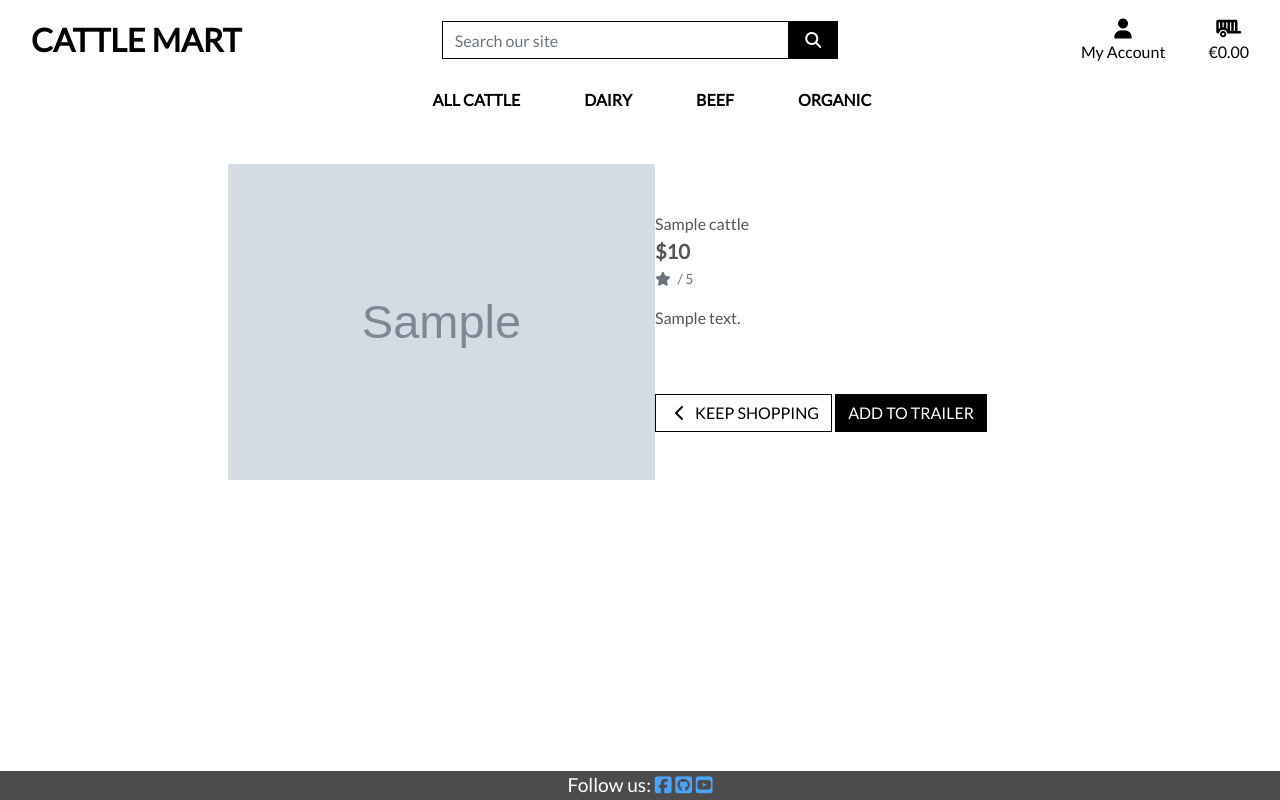
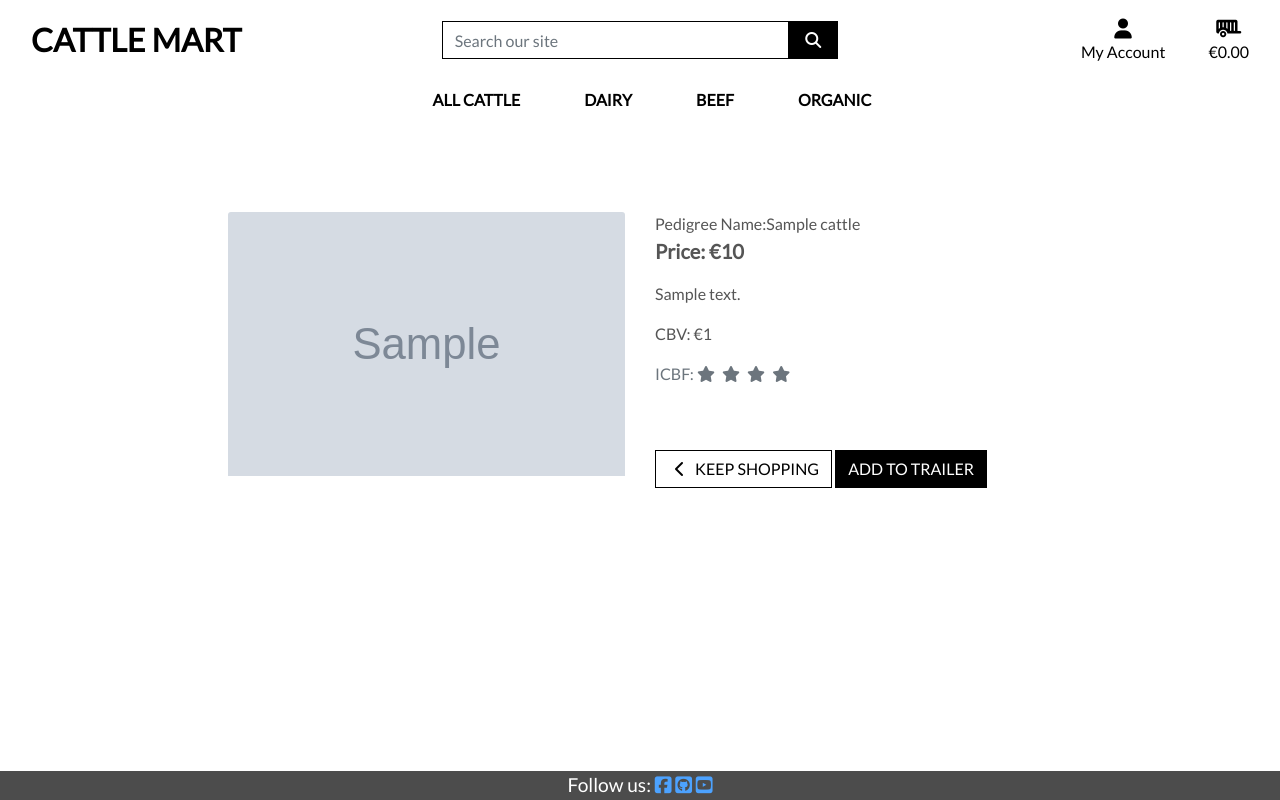
Before and after one commit to Farmer-Eds-Shed/Cattle-Mart, a Django app: page /cattle/1/ in a window 1280 px wide. Run offline with Django 3.2, Linux system fonts and the light colour scheme; tables that the repository leaves empty hold one stand-in row (values such as "Sample post"); grey boxes marked "Sample" are stand-in pictures; some libraries are stand-ins or nearby versions.

Commit message:
Fix layout of cattle detail template and add tooltips

```diff
--- a/cattle/templates/cattle/cattle_detail.html
+++ b/cattle/templates/cattle/cattle_detail.html
@@ -15,6 +15,7 @@
         <div class="row">
             <div class="col-12 col-md-6 col-lg-4 offset-lg-2">
                 <div class="image-container my-5">
+                    <div class="aspect-ratio-box">
                     {% if cattle.image %}
                         <a href="{{ cattle.image.url }}" target="_blank">
                             <img class="card-img-top img-fluid" src="{{ cattle.image.url }}" alt="{{ cattle.name }}">
@@ -24,25 +25,44 @@
                             <img class="card-img-top img-fluid" src="{{ MEDIA_URL }}noimage.png" alt="{{ cattle.name }}">
                         </a>
                     {% endif %}
+                    </div>
                 </div>
             </div>
             <div class="col-12 col-md-6 col-lg-4">
                 <div class="cattle-details-container mb-5 mt-md-5">
-                    <p class="mb-0">{{ cattle.name }}</p>
-                    <p class="lead mb-0 text-left font-weight-bold">${{ cattle.price }}</p>
+                    {% if cattle.name %}
+                        <p class="mb-0">Pedigree Name:{{ cattle.name }}</p>
+                    {% endif %}
+                        <p class="lead mb-0 text-left font-weight-bold">Price: €{{ cattle.price }}</p>
+                        <p class="mt-3">{{ cattle.description }}</p>
+                    {% if cattle.cbv %}
+                        <p data-toggle="tooltip" data-placement="right" title="The CBV is a tool that gives farmers an insight into the genetic value of animals destined for beef production. It comprises traits that are of economic importance to a non-breeding (drystock) farmer, such as carcass weight, conformation and feed intake.">
+                        CBV: €{{ cattle.cbv }}</p>
+                    {% endif %}
                     {% if cattle.star_rating %}
-                        <small class="text-muted"><i class="fas fa-star mr-1"></i>{{ cattle.rating }} / 5</small>
-                    {% else %}
-                        <small class="text-muted">No Rating</small>
-                    {% endif %}
+                                    <p class="text-muted" data-toggle="tooltip" data-placement="right" title="The Euro-Star Index is a breeding index designed to aid beef farmers in the selection of more profitable breeding animals. Euro-Star Indexes quantify the genetic component of an animal’s performance across all traits of importance for Irish suckler farmers.">ICBF:
+                                        <i class="fas fa-star mr-1"></i>
+                                        {% if cattle.star_rating > 1 %}
+                                        <i class="fas fa-star mr-1"></i>
+                                        {% endif %}
+                                        {% if cattle.star_rating > 2 %}
+                                        <i class="fas fa-star mr-1"></i>
+                                        {% endif %}
+                                        {% if cattle.star_rating > 3 %}
+                                        <i class="fas fa-star mr-1"></i>
+                                        {% endif %}
+                                        {% if cattle.star_rating > 4  %}
+                                        <i class="fas fa-star mr-1"></i>
+                                        {% endif %}
+                                    </p>
+                            {% endif %}
+                    <form class="form" action="{% url 'add_to_trailer' cattle.id %}" method="POST">
                     {% if request.user.is_superuser %}
                         <small class="ml-3">
                             <a href="{% url 'edit_cattle' cattle.id %}">Edit</a> |
                             <a class="text-danger" href="{% url 'delete_cattle' cattle.id %}">Delete</a>
                         </small>
                     {% endif %}
-                    <p class="mt-3">{{ cattle.description }}</p>
-                    <form class="form" action="{% url 'add_to_trailer' cattle.id %}" method="POST">
                         {% csrf_token %}
                         <div class="form-row">
                             <div class="col-12">
@@ -61,6 +81,8 @@
             </div>
         </div>
     </div>
+
+
 {% endblock %}
 
 {% block postloadjs %}
--- a/static/css/base.css
+++ b/static/css/base.css
@@ -231,6 +231,32 @@ body {
     height: auto;
 }
 
+/* Tooltips*/
+
+.tooltip {
+    position: relative;
+    display: inline-block;
+    border-bottom: 1px dotted black;
+  }
+
+  .tooltip .tooltiptext {
+    visibility: hidden;
+    width: 120px;
+    background-color: black;
+    color: #fff;
+    text-align: center;
+    border-radius: 6px;
+    padding: 5px 0;
+
+    /* Position the tooltip */
+    position: absolute;
+    z-index: 1;
+  }
+
+  .tooltip:hover .tooltiptext {
+    visibility: visible;
+  }
+
 /* -------------------------------- Media Queries */
 
 /* Slightly larger container on xl screens */
--- a/templates/base.html
+++ b/templates/base.html
@@ -146,6 +146,10 @@
     {% block postloadjs %}
     <script type="text/javascript">
         $('.toast').toast('show');
+
+        $(function () {
+        $('[data-toggle="tooltip"]').tooltip()
+        });
     </script>
     {% endblock %}
 
```
